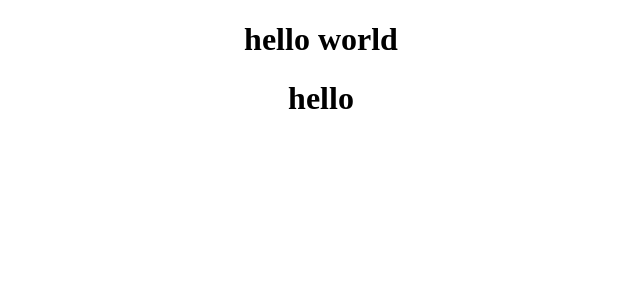
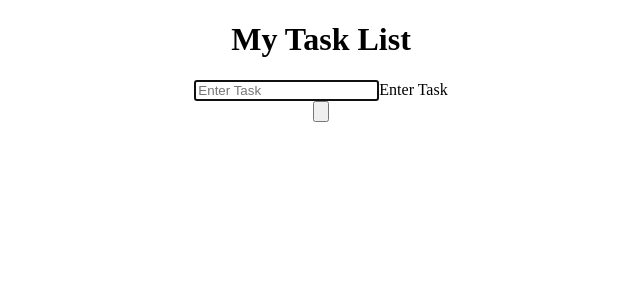
Before and after one commit to leoarthurwall/todo-list, a React (Create React App) app in the folder todo-list/: page / in a window 1280 px wide. Shown: the top 300 px of the page, without its empty margins (319-959 px from the left). Built offline with nearby package versions, Linux system fonts and the light colour scheme; the HTML template or start-up script is replaced by a standard one.

Commit message:
added form, input and label to custom form. also installed heroicons and imported an icon for the button on the custom form

```diff
--- a/todo-list/package.json
+++ b/todo-list/package.json
@@ -3,6 +3,7 @@
   "version": "0.1.0",
   "private": true,
   "dependencies": {
+    "@heroicons/react": "^2.0.11",
     "@testing-library/jest-dom": "^5.16.5",
     "@testing-library/react": "^13.4.0",
     "@testing-library/user-event": "^13.5.0",
--- a/todo-list/src/App.js
+++ b/todo-list/src/App.js
@@ -5,9 +5,9 @@ import { CustomForm } from "./components/CustomForm";
 
 function App() {
   return (
-    <div className="App">
+    <div className="app-container">
       <header>
-        <h1>hello world</h1>
+        <h1>My Task List</h1>
       </header>
       <CustomForm />
     </div>
--- a/todo-list/src/components/CustomForm.js
+++ b/todo-list/src/components/CustomForm.js
@@ -1,19 +1,33 @@
-import React from 'react'
+import React from "react";
+import { BeakerIcon } from "@heroicons/react/24/solid";
 
 const handleFormSubmit = (e) => {
-    e.preventDefailt();
-    console.log(e);
-}
+  e.preventDefailt();
+  console.log(e);
+};
 
 export const CustomForm = () => {
   return (
-    <form
-    className='todo'
-    onSubmit={handleFormSubmit}
-    >
-    <div className='wrapper'>
-        <h1>hello</h1>
-    </div>
+    <form className="todo" onSubmit={handleFormSubmit}>
+      <div className="wrapper">
+        <input
+          type="text"
+          id="task"
+          className="input"
+          // value={task}
+          // inInput={(e) => setTask(e.target.value)}
+          required
+          autoFocus
+          maxLength={60}
+          placeholder="Enter Task"
+        />
+        <label htmlFor="task" className="label">
+          Enter Task
+        </label>
+      </div>
+      <button className="button" aria-label="Add Task" type="submit">
+        <BeakerIcon className="h-6 w-6 text-blue-500" />
+      </button>
     </form>
-    )
-}
+  );
+};
```
Also changed, not shown: 1 other file (tests, documents, lock files or other folders).
